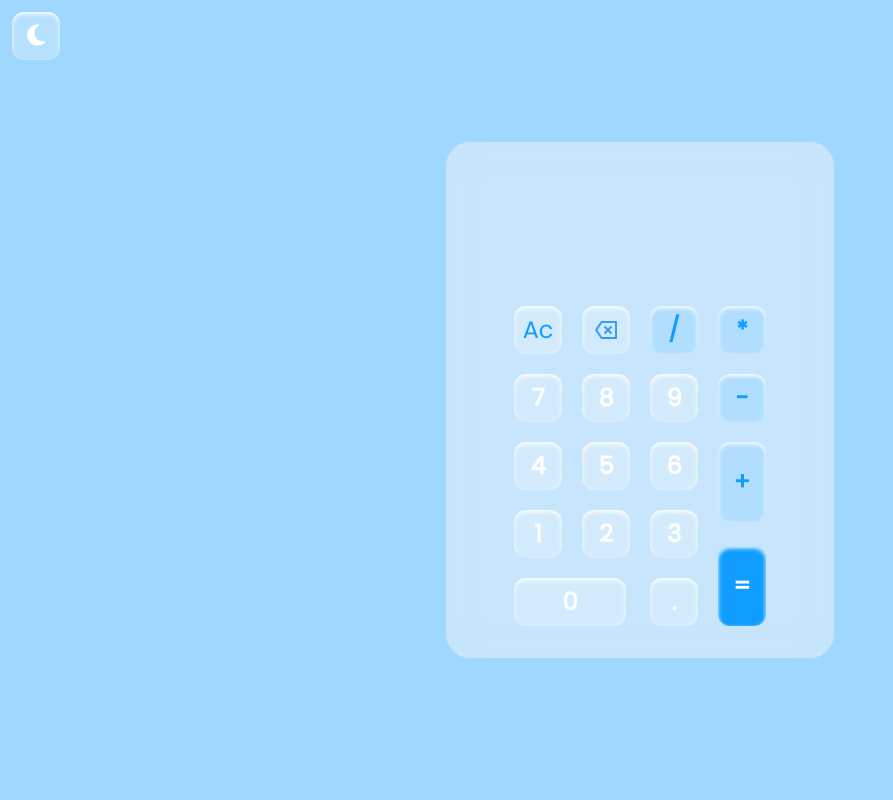
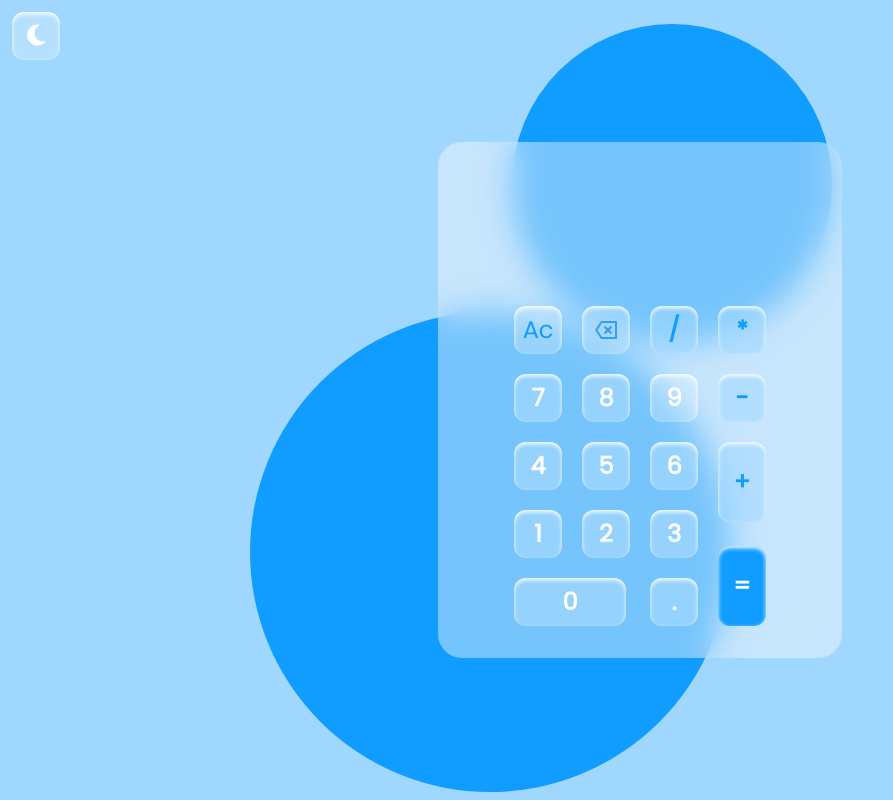
Before and after one commit to Arfa-Zia/calculator-app, a website: page index.html in a window 1280 px wide. Shown: the whole page, without its empty margins (0-893 px from the left). Drawn offline with Linux system fonts and the light colour scheme.

Commit message:
Change padding

```diff
--- a/index.html
+++ b/index.html
@@ -14,11 +14,11 @@
   <main class="w-screen h-screen backdrop-blur-[10px] bg-shade-1 dark:bg-shade-2 flex items-center justify-center">
       <button  onclick="ToggleIcons()" class="absolute top-3 left-3" ><i class="fa fa-moon"></i></button>
 
-      <div class="rounded-[50%]  bg-shade-2 dark:bg-shade-3 z-10 hidden md:absolute size-[40vw] md:size-[30vw] lg:size-[60vh] right-[50vw] top-[60vh]  md:top-[50vh] md:right-[45%] lg:top-[39%] lg:right-[43%]   "></div>
+      <div class="rounded-[50%]  bg-shade-2 dark:bg-shade-3 z-10 hidden md:block absolute size-[40vw] md:size-[30vw] lg:size-[60vh] right-[50vw] top-[60vh]  md:top-[50vh] md:right-[45%] lg:top-[39%] lg:right-[43%]   "></div>
 
-      <div class="rounded-[50%]  bg-shade-2 dark:bg-shade-3 z-10 size-[30vw] md:size-[20vw] lg:size-[40vh] hidden md:absolute right-[10vw] top-[5vh] md:top-[10vh] md:right-[20%] lg:right-[35%] lg:top-[3%]  "></div>
+      <div class="rounded-[50%]  bg-shade-2 dark:bg-shade-3 z-10 size-[30vw] md:size-[20vw] lg:size-[40vh] hidden md:block absolute right-[10vw] top-[5vh] md:top-[10vh] md:right-[20%] lg:right-[35%] lg:top-[3%]  "></div>
 
-    <div class="flex flex-col  relative rounded-3xl z-30 bg-[rgba(250,248,248,0.43)] dark:bg-[#000000d0] backdrop-blur-lg justify-center items-center">
+    <div class="flex flex-col px-2 relative rounded-3xl z-30 bg-[rgba(250,248,248,0.43)] dark:bg-[#000000d0] backdrop-blur-lg justify-center items-center">
         <div >
             <input id="input" class="w-full h-20 bg-inherit focus:outline-none px-5 py-0 pt-6 text-right text-lg text-gray-600 dark:text-gray-300" type="text">
             <div id="output" class="w-full h-16 px-5 text-right text-3xl mb-5 dark:text-white">
```
Also changed, not shown: output.css.
